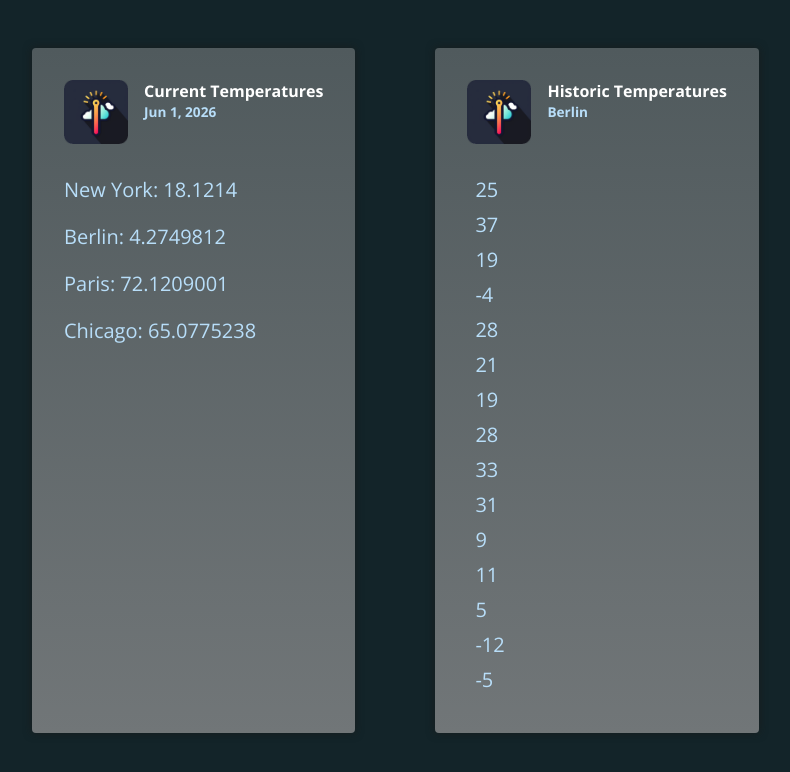
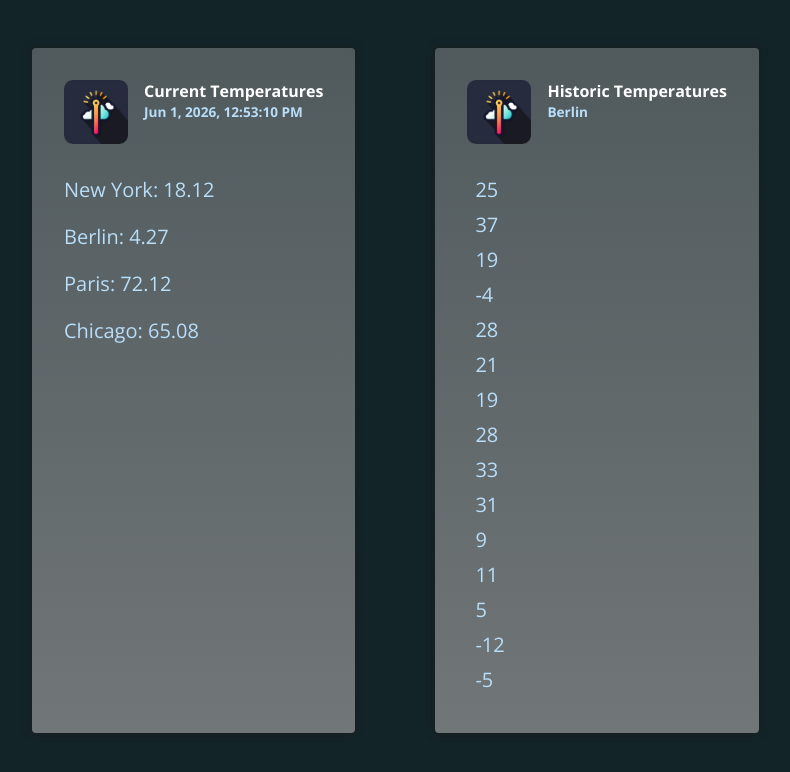
Before and after one commit to PatelSaurabh18/Section-8-pipes, an Angular app: page / in a window 1280 px wide. Shown: the top 772 px of the page, without its empty margins (168-958 px from the left). Built offline with nearby package versions, Linux system fonts and the light colour scheme.

Commit message:
Built-In Decimal Pipe\

```diff
--- a/src/app/app.component.html
+++ b/src/app/app.component.html
@@ -4,13 +4,13 @@
       <img src="temp-icon.png" alt="Thermometer icon" />
       <div>
         <h2>Current Temperatures</h2>
-        <p>{{ currentDate | date }}</p>
+        <p>{{ currentDate | date:'medium'}}</p>
       </div>
     </header>
-    <p>New York: {{ currentTemperaturs.newYork }}</p>
-    <p>Berlin: {{ currentTemperaturs.berlin }}</p>
-    <p>Paris: {{ currentTemperaturs.paris }}</p>
-    <p>Chicago: {{ currentTemperaturs.chicago }}</p>
+    <p>New York: {{ currentTemperaturs.newYork | number:'1.1-2'  }}</p>
+    <p>Berlin: {{ currentTemperaturs.berlin | number:'1.1-2'    }}</p>
+    <p>Paris: {{ currentTemperaturs.paris | number:'1.1-2'     }}</p>
+    <p>Chicago: {{ currentTemperaturs.chicago | number:'1.1-2'    }}</p>
   </article>
 
   <article class="temperatures">
--- a/src/app/app.component.ts
+++ b/src/app/app.component.ts
@@ -1,10 +1,10 @@
 import { Component } from '@angular/core';
-import { DatePipe } from '@angular/common';
+import { DatePipe,DecimalPipe } from '@angular/common';
 @Component({
   selector: 'app-root',
   standalone: true,
   templateUrl: './app.component.html',
-  imports:[DatePipe]
+  imports:[DatePipe,DecimalPipe]
 })
 export class AppComponent {
   currentDate = new Date();
```
